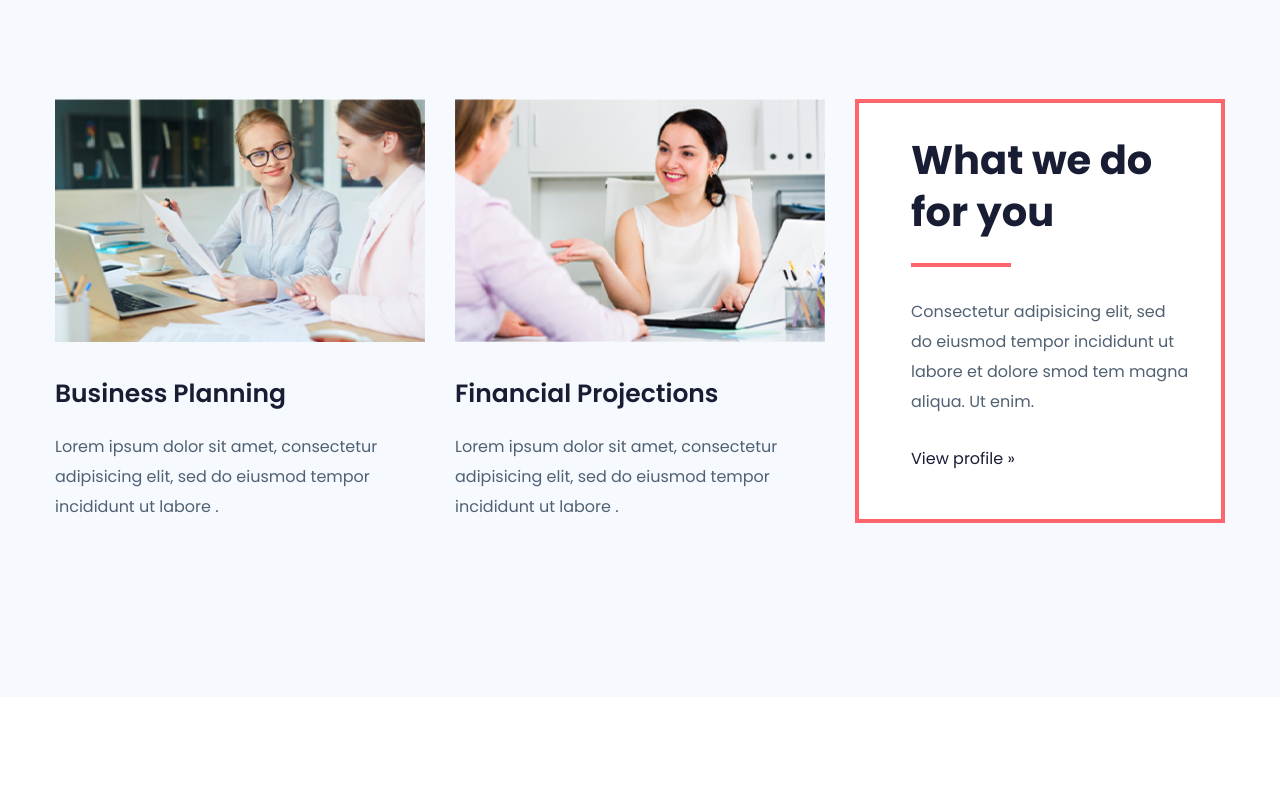
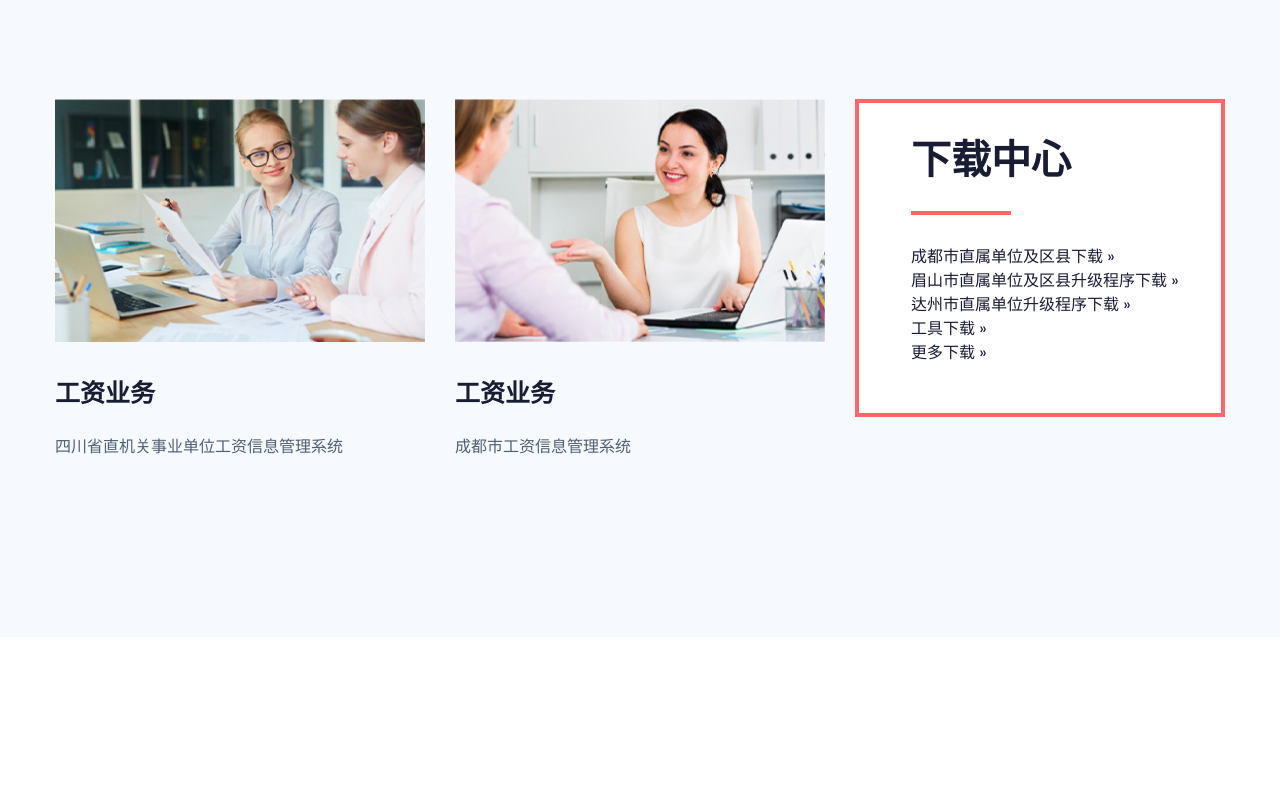
Before and after one commit to JuntaoWu/3men-website, a plain HTML site: page index.html in a window 1280 px wide. Shown: the part 860-1660 px from the top of the page. Drawn offline with Linux system fonts and the light colour scheme.

Commit message:
changes.

```diff
--- a/index.html
+++ b/index.html
@@ -148,9 +148,8 @@
                                     <img src="assets/img/team/team_1.jpg" alt="">
                                 </div>
                                 <div class="profile-caption">
-                                    <h4><a href="#">Business Planning</a></h4>
-                                    <p>Lorem ipsum dolor sit amet, consectetur adipisicing elit, sed do eiusmod tempor
-                                        incididunt ut labore .</p>
+                                    <h4><a href="#">工资业务</a></h4>
+                                    <p>四川省直机关事业单位工资信息管理系统</p>
                                 </div>
                             </div>
                         </div>
@@ -163,9 +162,8 @@
                                     <img src="assets/img/team/team_2.jpg" alt="">
                                 </div>
                                 <div class="profile-caption">
-                                    <h4><a href="#">Financial Projections</a></h4>
-                                    <p>Lorem ipsum dolor sit amet, consectetur adipisicing elit, sed do eiusmod tempor
-                                        incididunt ut labore .</p>
+                                    <h4><a href="#">工资业务</a></h4>
+                                    <p>成都市工资信息管理系统</p>
                                 </div>
                             </div>
                         </div>
@@ -174,10 +172,14 @@
                         <div class="single-profile mb-30">
                             <!-- Back -->
                             <div class="single-profile-back-last">
-                                <h2>What we do for you</h2>
-                                <p>Consectetur adipisicing elit, sed do eiusmod tempor incididunt ut labore et dolore
-                                    smod tem magna aliqua. Ut enim.</p>
-                                <a href="#">View profile »</a>
+                                <h2>下载中心</h2>
+                                <ul>
+                                    <li><a href="#">成都市直属单位及区县下载 »</a></li>
+                                    <li><a href="#">眉山市直属单位及区县升级程序下载 »</a></li>
+                                    <li><a href="#">达州市直属单位升级程序下载 »</a></li>
+                                    <li><a href="#">工具下载 »</a></li>
+                                    <li><a href="#">更多下载 »</a></li>
+                                </ul>
                             </div>
                         </div>
                     </div>
@@ -286,7 +288,7 @@
                             </div>
                             <div class="recent-cap">
                                 <span>Business planing</span>
-                                <h4><a href="single-blog.html">Amazing Places To Visit In Summer</a></h4>
+                                <h4><a href="single-blog.html"></a></h4>
                                 <p>Nov 30, 2020</p>
                             </div>
                         </div>
```
